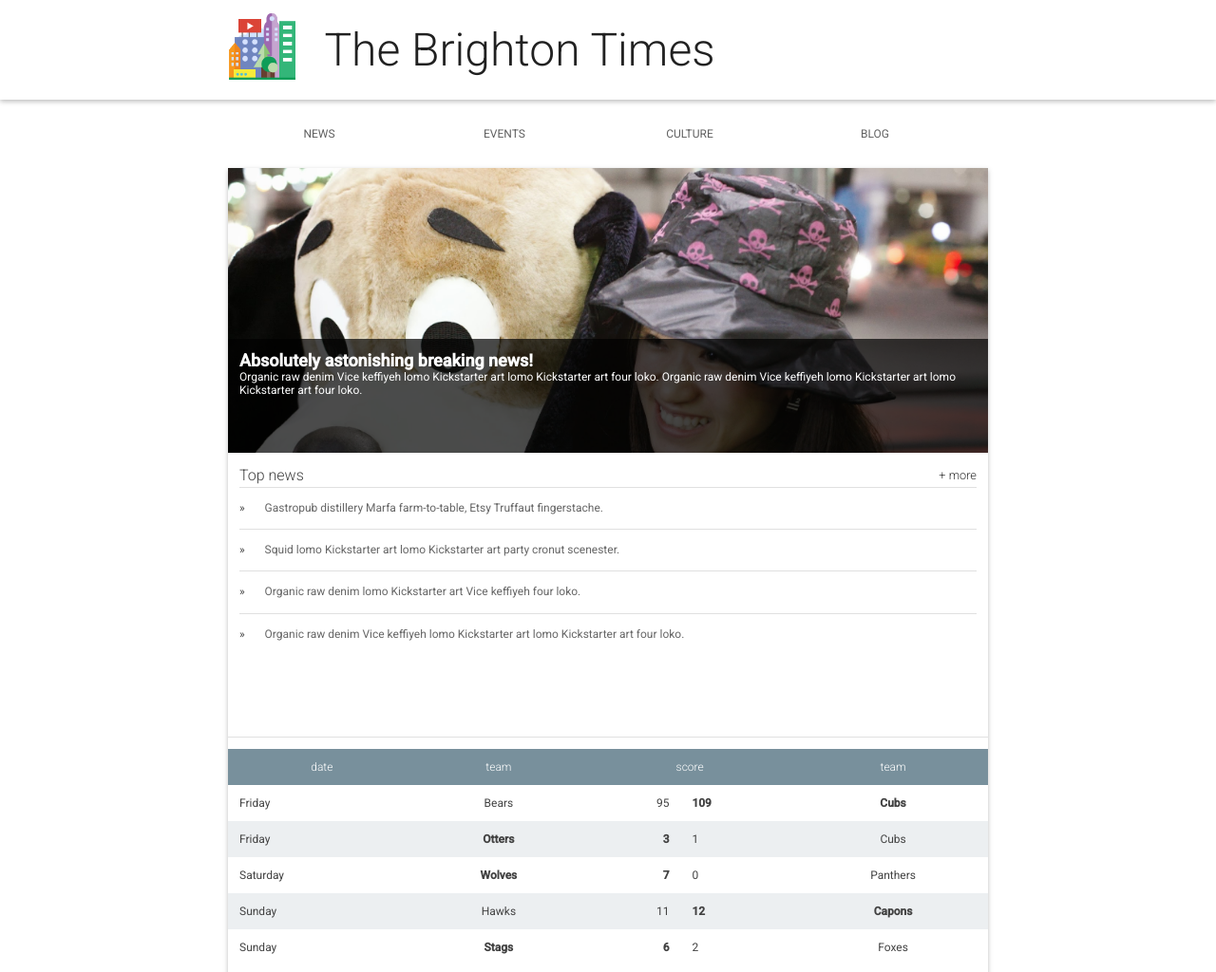
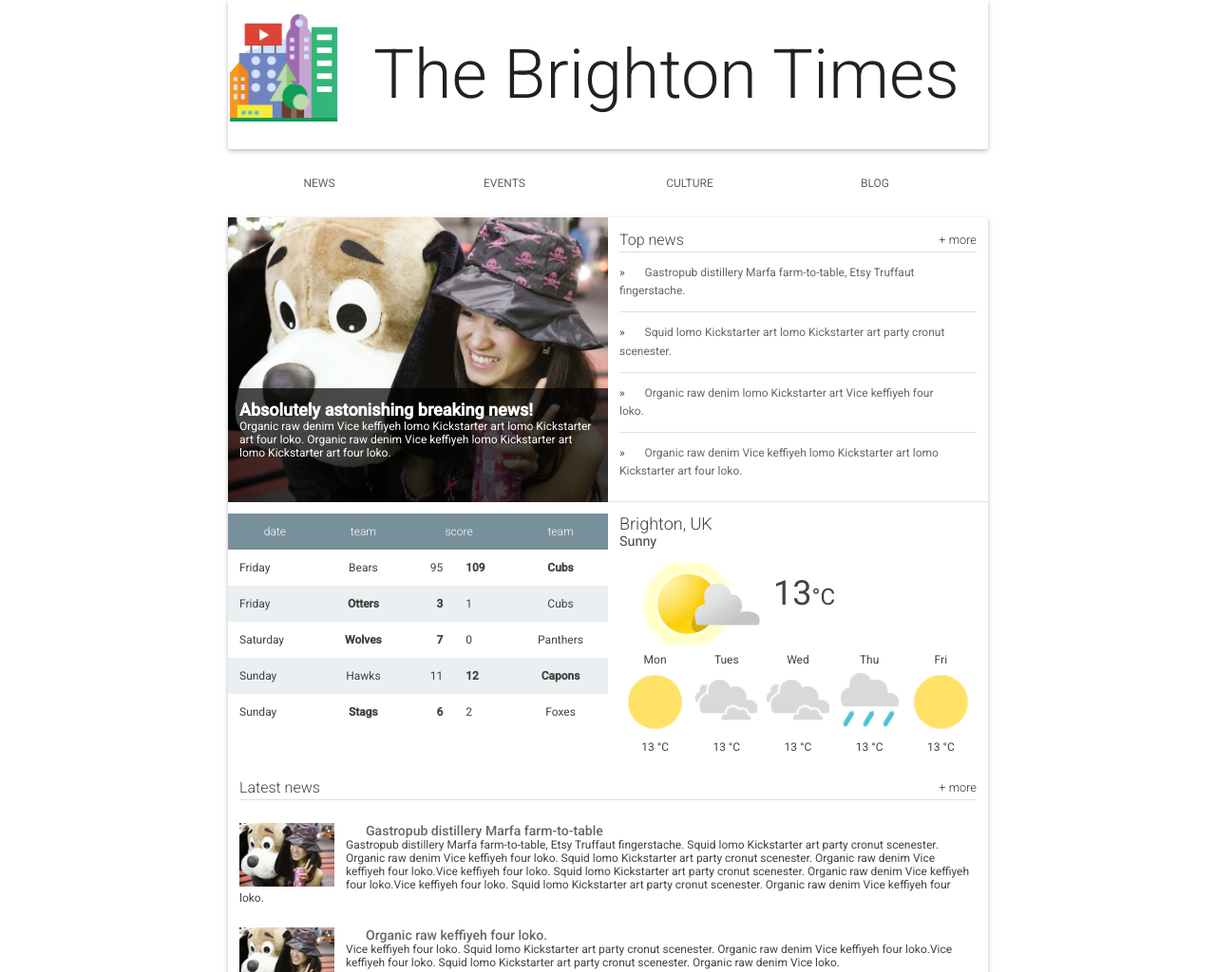
Before and after one commit to adklein/frontend, a plain HTML site: page RWDF L2 Start/Start/index.html in a window 1280 px wide. Shown: the top 1024 px of the page at 95% size. Drawn offline with Linux system fonts and the light colour scheme.

Commit message:
added responsive features to the sample website for lesson 4

```diff
--- a/RWDF L2 Start/Start/index.html
+++ b/RWDF L2 Start/Start/index.html
@@ -4,9 +4,57 @@
     <meta charset="utf-8">
     <meta http-equiv="X-UA-Compatible" content="IE=edge">
     <meta name="viewport" content="width=device-width, initial-scale=1.0">
+
     <title>Brighton Times</title>
     <link href="https://fonts.googleapis.com/css?family=Roboto:300,400,500" rel="stylesheet" type="text/css">
     <link rel="stylesheet" type="text/css" href="main.css">
+
+    <style type="text/css">
+
+    .content {
+        display: flex;
+        flex-wrap: wrap;
+    }
+
+    .content {
+        width: 100%;
+    }
+
+
+
+    @media screen and (max-width: 799px) {
+        .content, .header {
+        width: 100%;
+        }
+        .header__title {
+        font-size: 8.5vw;
+        }
+    }
+
+
+    @media screen and (min-width: 800px) {
+        .content, .header {
+          width: 800px;
+          margin-left: auto;
+          margin-right: auto;
+        }
+        .header__title {
+        font-size: 6em;
+        }
+
+        .hero, .news.top-news {
+          width: 50%;
+        }
+        .scores, .weather {
+          width: 50%;
+        }
+        .news.recent-news {
+          width: 100%;
+        }
+
+
+    }
+    </style>
   </head>
   <body>
 
--- a/RWDF L2 Start/Start/main.css
+++ b/RWDF L2 Start/Start/main.css
@@ -73,7 +73,7 @@ ul {
 }
 
 .header__logo {
-  height: 72px;
+  width: 15%;
   margin-right: 1em;
   vertical-align: top;
   margin-top: 12px;
@@ -81,7 +81,7 @@ ul {
 
 .header__title {
   font-weight: 300;
-  font-size: 4em;
+  font-size: 3vw;
   margin: 0.5em 0.25em;
   display: inline-block;
   color: #212121;
```
